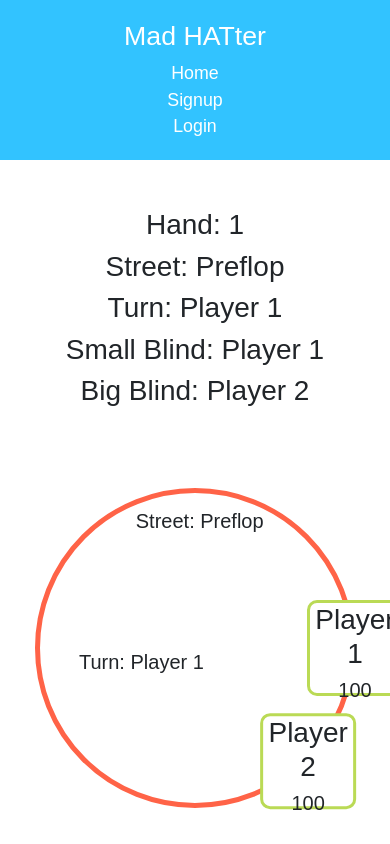
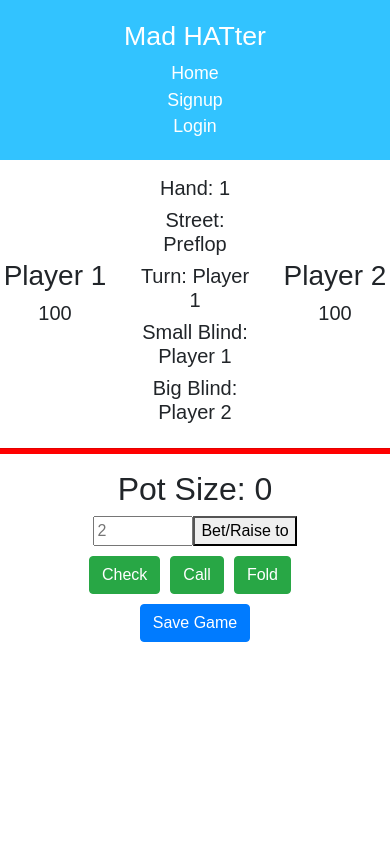
Before and after one commit to Shubanshii/mad-hatter-database, a React (Create React App) app in the folder client/: page /game/1 in a window 390 px wide. Shown: the top 844 px of the page. Built offline with nearby package versions, Linux system fonts and the light colour scheme; no server answers.

Commit message:
put Notification component in center.  now need to make it more responsive

```diff
--- a/client/src/components/App.css
+++ b/client/src/components/App.css
@@ -64,6 +64,10 @@ li {
   border: 3px solid #BADA55;
 }
 
+.separator {
+  border: 5px;
+}
+
 /* @import "compass/css3"; */
 .circle-container {
   position: relative;
--- a/client/src/components/pages/Game.jsx
+++ b/client/src/components/pages/Game.jsx
@@ -45,9 +45,9 @@ export class Game extends Component {
     return (
       <div className="App">
         <main role="main">
-          <header>
-          </header>
-          <Notification />
+          {/* <header>
+         </header>
+         <Notification /> */}
           <PlayerCircle />
           <PlayerDecision />
           <button className="btn btn-primary" onClick={this.saveGame}>Save Game</button>
--- a/client/src/components/pages/Notification.jsx
+++ b/client/src/components/pages/Notification.jsx
@@ -49,14 +49,14 @@ export class Notification extends Component {
     // console.log(this.props.playerInfo);
     // console.log('playerturn', player.name);
     return (
-      <div className="App mt-5">
-        <h3>Hand: {this.props.handIndex}</h3>
-        <h3>Street: {this.props.street}</h3>
-        {/*<h3>Turn: {player.name}</h3>*/}
-        {/*<h3>Decision: </h3>*/}
-        <h3>Turn: {playerTurn}</h3>
-        <h3>Small Blind: {smallBlind}</h3>
-        <h3>Big Blind: {bigBlind}</h3>
+      <div className="App mt-3">
+        <h5>Hand: {this.props.handIndex}</h5>
+        <h5>Street: {this.props.street}</h5>
+        {/*<h5>Turn: {player.name}</h5>*/}
+        {/*<h5>Decision: </h5>*/}
+        <h5>Turn: {playerTurn}</h5>
+        <h5>Small Blind: {smallBlind}</h5>
+        <h5>Big Blind: {bigBlind}</h5>
       </div>
     );
   }
--- a/client/src/components/pages/PlayerCircle.jsx
+++ b/client/src/components/pages/PlayerCircle.jsx
@@ -1,6 +1,7 @@
 
 import React, { Component } from 'react';
 import { connect } from 'react-redux';
+import Notification from './Notification';
 //import {nextHand, setWinner, setBlinds} from './actions';
 
 export class PlayerCircle extends Component {
@@ -40,8 +41,19 @@ export class PlayerCircle extends Component {
     // console.log(this.props.stackSizes);
     return (
       <div className="App">
+        <div className="row">
+          <div className="col-4 align-self-center">
+            <h3>Player 1</h3>
+            <h5>{this.props.playerInfo[0].stackSize}</h5>
+          </div>
+          <div className="col-4 align-self-start"><Notification /></div>
+          <div className="col-4 align-self-center">
+            <h3>Player 2</h3>
+            <h5>{this.props.playerInfo[1].stackSize}</h5>
+          </div>
+        </div>
 
-        <ul className='circle-container'>
+        {/*<ul className='circle-container'>
           <h5 className='street'>Street: {this.props.street}</h5>
           <h5>Turn: {playerTurn}</h5>
           <li>
@@ -54,8 +66,8 @@ export class PlayerCircle extends Component {
             <h5>{this.props.playerInfo[1].stackSize}</h5>
 
           </li>
-        </ul>
-      </div>
+    </ul>*/}
+      </div >
     );
   }
 }
--- a/client/src/components/pages/PlayerDecision.jsx
+++ b/client/src/components/pages/PlayerDecision.jsx
@@ -26,6 +26,15 @@ export class PlayerDecision extends Component {
   render() {
     //const playerCount = this.props.playerCount;
     //  const player = this.props.playerInfo.find(player => player.playerTurn === true);
+    const ColoredLine = ({ color }) => (
+      <hr
+        style={{
+          color: color,
+          backgroundColor: color,
+          height: 5
+        }}
+      />
+    );
     console.log('raised', this.props.raised);
     console.log('street', this.props.street);
     let raised = this.props.raised;
@@ -85,9 +94,10 @@ export class PlayerDecision extends Component {
 
 
     return (
-      <div className="App">
+      <div className="App mt-3">
         {/*<h2>Your Stack Size:</h2>
         <h6>100</h6>*/}
+        <ColoredLine color="red" />
         <h2>Pot Size: {this.props.potSize}</h2>
 
         <form className="raise-form" onSubmit={e => this.raise(e)}>
```
